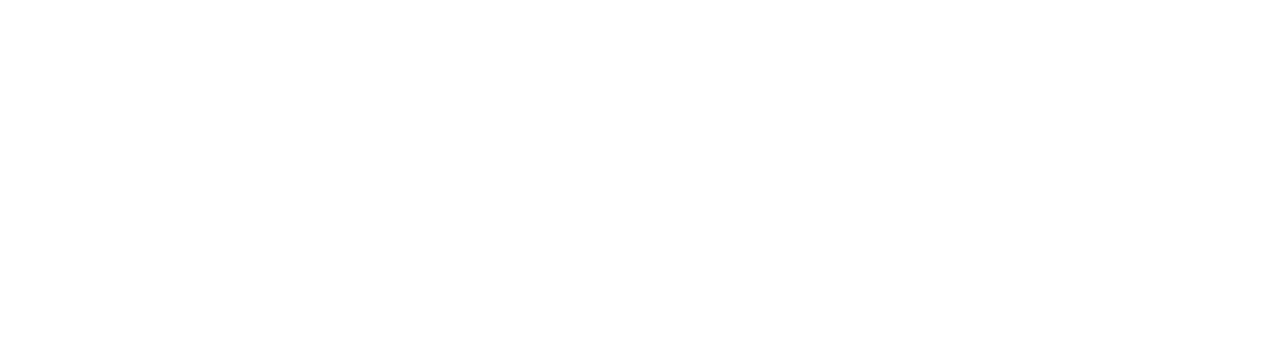
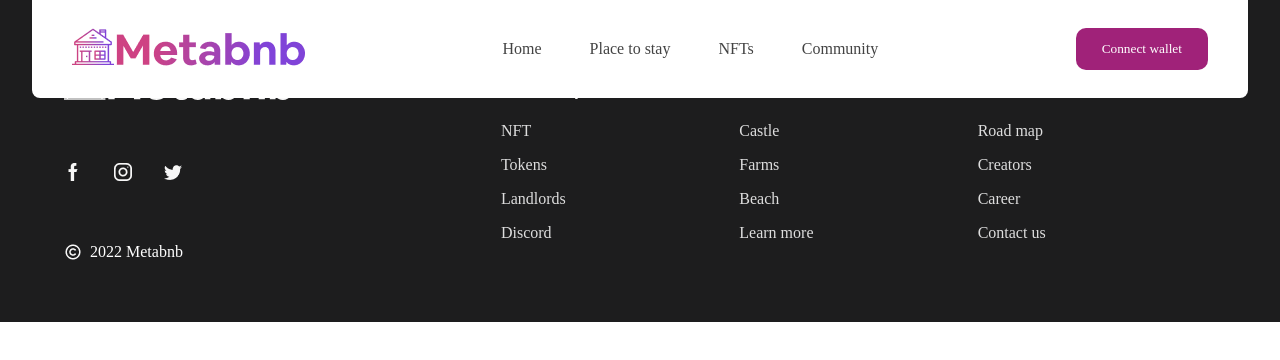
Before and after one commit to MITCHYUGAN/MetaBnb-NFTs, a React (Create React App) app: page / in a window 1280 px wide. Shown: the top 360 px of the page. Built offline with nearby package versions, Linux system fonts and the light colour scheme; a web font is replaced by a local one.

Commit message:
Running app on Github pages

```diff
--- a/package.json
+++ b/package.json
@@ -1,5 +1,5 @@
 {
-  "homepage" :"http://MITCHYUGAN.github.io/HNG-task-MetaBnb-NFTs",
+  "homepage" :"http://MITCHYUGAN.github.io//MetaBnb-NFTs",
   "name": "metabnb-nfts",
   "version": "0.1.0",
   "private": true,
--- a/src/App.js
+++ b/src/App.js
@@ -14,8 +14,8 @@ const App = () =>{
     <div className='App'>
           <HeaderModal />
             <Routes>
-                <Route path="/HNG-task-MetaBnb-NFTs" element={<PartnersInspirationMetabnbNftsLandingpage />} />
-                <Route path='/HNG-task-MetaBnb-NFTs/Placetostay' element={<PlaceToStay />}></Route>
+                <Route path="/MetaBnb-NFTs" element={<PartnersInspirationMetabnbNftsLandingpage />} />
+                <Route path='/MetaBnb-NFTs/Placetostay' element={<PlaceToStay />} />
             </Routes>
           <Footer />
     </div>
--- a/src/components/Header.js
+++ b/src/components/Header.js
@@ -35,7 +35,7 @@ const HeaderModal = () =>{
                 <div className='desktopnav'>
                     <ul>
                         <li><a href="/MetaBnb-NFTs">Home</a></li>
-                        <li><a href="/HNG-task-MetaBnb-NFTs/Placetostay">Place to stay</a></li>
+                        <li><a href="/MetaBnb-NFTs/Placetostay">Place to stay</a></li>
                         <li><a href="nt">NFTs</a></li>
                         <li><a href="#h">Community</a></li>
                         <button className='nav-connect_btn'>Connect wallet</button>
--- a/src/index.js
+++ b/src/index.js
@@ -8,7 +8,7 @@ import { BrowserRouter } from 'react-router-dom';
 const root = ReactDOM.createRoot(document.getElementById('root'));
 root.render(
   <React.StrictMode>
-    <BrowserRouter basename='/HNG-task-MetaBnb-NFTs'>
+    <BrowserRouter>
       <App />
     </BrowserRouter>
   </React.StrictMode>
```
